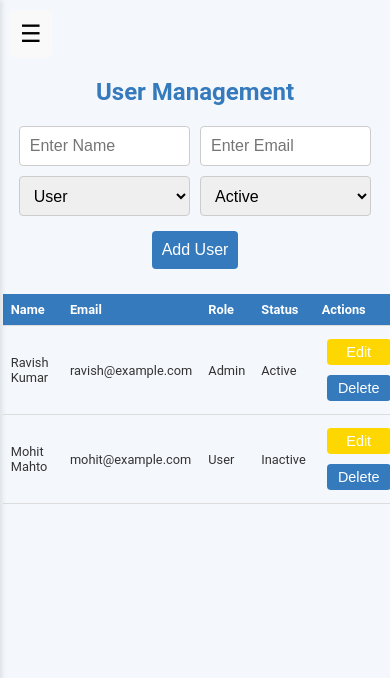
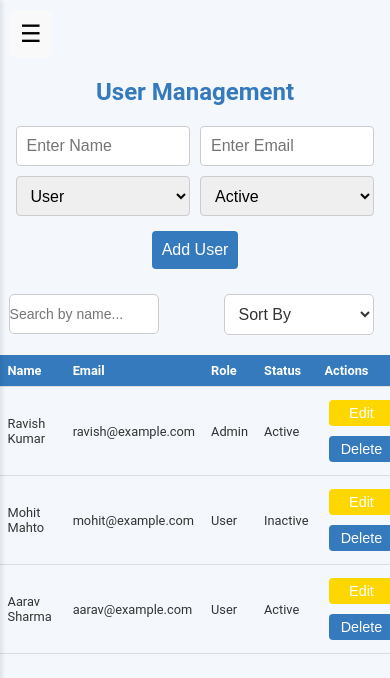
Before and after one commit to tropnicates/rbac_app, a React (Create React App) app: page /users in a window 390 px wide. Shown: the top 678 px of the page. Built offline with nearby package versions, Linux system fonts and the light colour scheme.

Commit message:
sorting and searching implemented

```diff
--- a/src/assets/styles/Permissions.css
+++ b/src/assets/styles/Permissions.css
@@ -66,31 +66,70 @@ button {
 button:hover {
   background-color: #357ABD;
 }
-
 .permissions-checkboxes {
   display: flex;
-  flex-direction: column;
-  gap: 15px;
-  margin-bottom: 20px;
-  display: flex;
-  flex-direction: row;
-  justify-content: space-around;
-  align-items: center;
+  flex-wrap: wrap;
+  justify-content: flex-start;
+  gap: 15px; /* Adds spacing between checkboxes */
+  padding: 10px;
 }
 
 .checkbox-label {
-  /* display: flex; */
-  /* align-items: center; */
-  gap: 5px;
-  margin-top: 1rem;
+  display: flex;
+  align-items: center;
+  gap: 8px; /* Spacing between checkbox and label */
+  font-size: 0.95rem;
+  color: #555;
+  cursor: pointer;
 }
 
-.permission-list {
-  /* display: flex; */
-  /* flex-direction: column; */
-  gap: 10px;
-  width: 100%;
+.checkbox-label input[type="checkbox"] {
+  accent-color: #4A90E2; /* Changes checkbox highlight color */
+  cursor: pointer;
 }
+
+.permissions-row {
+  display: flex;
+  justify-content: space-between;
+  align-items: center;
+  padding: 10px;
+  border: 1px solid #ddd;
+  border-radius: 5px;
+  margin-bottom: 10px;
+  transition: background-color 0.3s ease;
+}
+
+.permissions-row:hover {
+  background-color: #f9fafc;
+}
+
+.permission-actions button {
+  margin-left: auto;
+  background-color: #357ABD;
+  color: #fff;
+  border: none;
+  padding: 8px 12px;
+  border-radius: 4px;
+  cursor: pointer;
+  transition: all 0.3s ease;
+}
+
+.permission-actions button:hover {
+  background-color: #357ABD;
+}
+.checkbox-label {
+  display: flex;
+  align-items: center;
+  gap: 8px;
+  font-size: 0.95rem;
+  color: #357ABD;
+  cursor: pointer;
+}
+
+.checkbox-label:hover {
+  color: #357ABD;
+}
+
 
 
 @media (max-width: 768px) {
--- a/src/assets/styles/users.css
+++ b/src/assets/styles/users.css
@@ -112,12 +112,78 @@ body {
   background-color: #B00008;
 }
 
+.category-filter select {
+  padding: 10px;
+  font-size: 16px;
+  border: 1px solid #ccc;
+  border-radius: 5px;
+  background-color: white;
+  color: #333;
+  cursor: pointer;
+}
+
+.sorting {
+  max-width: 1200px;
+  margin: 20px auto;
+  margin-top: -60px;
+  display: flex;
+  justify-content: flex-start;
+  padding: 0 20px;
+}
+
+.sorting select {
+  padding: 10px;
+  font-size: 16px;
+  border: 1px solid #ccc;
+  border-radius: 5px;
+  background-color: white;
+  color: #333;
+  cursor: pointer;
+}
+
+
+.search-bar {
+  max-width: 75rem;
+  margin: 1.25rem auto;
+  padding: 0 1.25rem;
+}
+
+.search-bar input {
+  width: 100%;
+  padding: 1.25rem 0;
+  font-size: 1rem;
+  border: 0.0625rem solid #ccc;
+  border-radius: 0.3125rem;
+  outline: none;
+  transition: border-color 0.3s ease;
+}
+
+.search-bar input:focus {
+  border-color: #007bff;
+}
+
 @media (max-width: 768px) {
   .user {
     padding: 10px;
   }
   .user-table{
     margin-left: 1rem;
+  }
+
+  .category-filter {
+    flex-direction: column;
+    align-items: flex-start;
+    gap: 0.625rem;
+  }
+
+  .search-bar input {
+    font-size: 0.875rem;
+  }
+
+  .sorting {
+    flex-direction: column;
+    align-items: flex-end;
+    gap: 0.625rem;
   }
 
   .user-form {
@@ -145,6 +211,38 @@ body {
   .user{
     margin-top: 3rem;
   }
+  .category-filter {
+    flex-direction: column;
+    align-items: flex-start;
+    gap: 0.625rem;
+    order: 2;
+  }
+
+  .categories {
+    display: flex;
+    flex-direction: column;
+    align-items: flex-start;
+    gap: 0.625rem;
+    order: 1;
+  }
+
+  .search-bar input {
+    font-size: 0.875rem;
+    padding: 1rem 0;
+    width: 120px;
+    gap: 20px;
+    margin-left: 5px;
+
+  }
+
+  .sorting {
+    flex-direction: column;
+    align-items: flex-start;
+    gap: 0.625rem;
+    width: 10px;
+    margin-left: 220px;
+  }
+
   .usermanagement {
     font-size: 1.5rem;
   }
--- a/src/pages/Permissions.js
+++ b/src/pages/Permissions.js
@@ -59,7 +59,7 @@ const Permissions = () => {
 
   return (
     <div className="permissions-container">
-      <div className="permissions-header">Role and Permissions Management</div>
+      <div className="permissions-header">Role and Permission Management</div>
       <RoleTable
         roles={roles}
         onEditRole={handleEditRole}
--- a/src/pages/Users.js
+++ b/src/pages/Users.js
@@ -2,9 +2,12 @@ import React, { useState } from "react";
 import "../assets/styles/users.css";
 
 const Users = () => {
+  const [searchTerm, setSearchTerm] = useState("");
+  const [sortOption, setSortOption] = useState("");
   const [users, setUsers] = useState([
     { id: 1, name: "Ravish Kumar", email: "ravish@example.com", role: "Admin", status: "Active" },
     { id: 2, name: "Mohit Mahto", email: "mohit@example.com", role: "User", status: "Inactive" },
+    { id: 3, name: "Aarav Sharma", email: "aarav@example.com", role: "User", status: "Active" },
   ]);
 
   const [formData, setFormData] = useState({
@@ -22,6 +25,23 @@ const Users = () => {
     const { name, value } = e.target;
     setFormData({ ...formData, [name]: value });
   };
+
+  const handleSortChange = (e) => {
+    const option = e.target.value;
+    setSortOption(option);
+
+    const sortedUsers = [...users];
+    if (option === "nameAsc") {
+      sortedUsers.sort((a, b) => a.name.localeCompare(b.name));
+    } else if (option === "nameDesc") {
+      sortedUsers.sort((a, b) => b.name.localeCompare(a.name));
+    }
+    setUsers(sortedUsers);
+  };
+
+  const filteredUsers = users.filter((user) =>
+    user.name.toLowerCase().includes(searchTerm.toLowerCase())
+  );
 
   const handleEdit = (userId) => {
     const user = users.find((u) => u.id === userId);
@@ -99,6 +119,24 @@ const Users = () => {
         </button>
       </form>
 
+      <div className="search-bar">
+        <input
+          type="text"
+          placeholder="Search by name..."
+          value={searchTerm}
+          onChange={(e) => setSearchTerm(e.target.value)}
+          className="input-field"
+        />
+      </div>
+
+      <div className="sorting">
+        <select value={sortOption} onChange={handleSortChange} className="input-field">
+          <option value="">Sort By</option>
+          <option value="nameAsc">Name (A-Z)</option>
+          <option value="nameDesc">Name (Z-A)</option>
+        </select>
+      </div>
+
       {validationError && <div className="validation-error">{validationError}</div>}
 
       <table className="user-table">
@@ -112,7 +150,7 @@ const Users = () => {
           </tr>
         </thead>
         <tbody>
-          {users.map((user) => (
+          {filteredUsers.map((user) => (
             <tr key={user.id}>
               <td>{user.name}</td>
               <td>{user.email}</td>
```
Also changed, not shown: src/components/SerachBar.js (added, +15 -0 lines), src/components/Sorting.js (added, +17 -0 lines).
